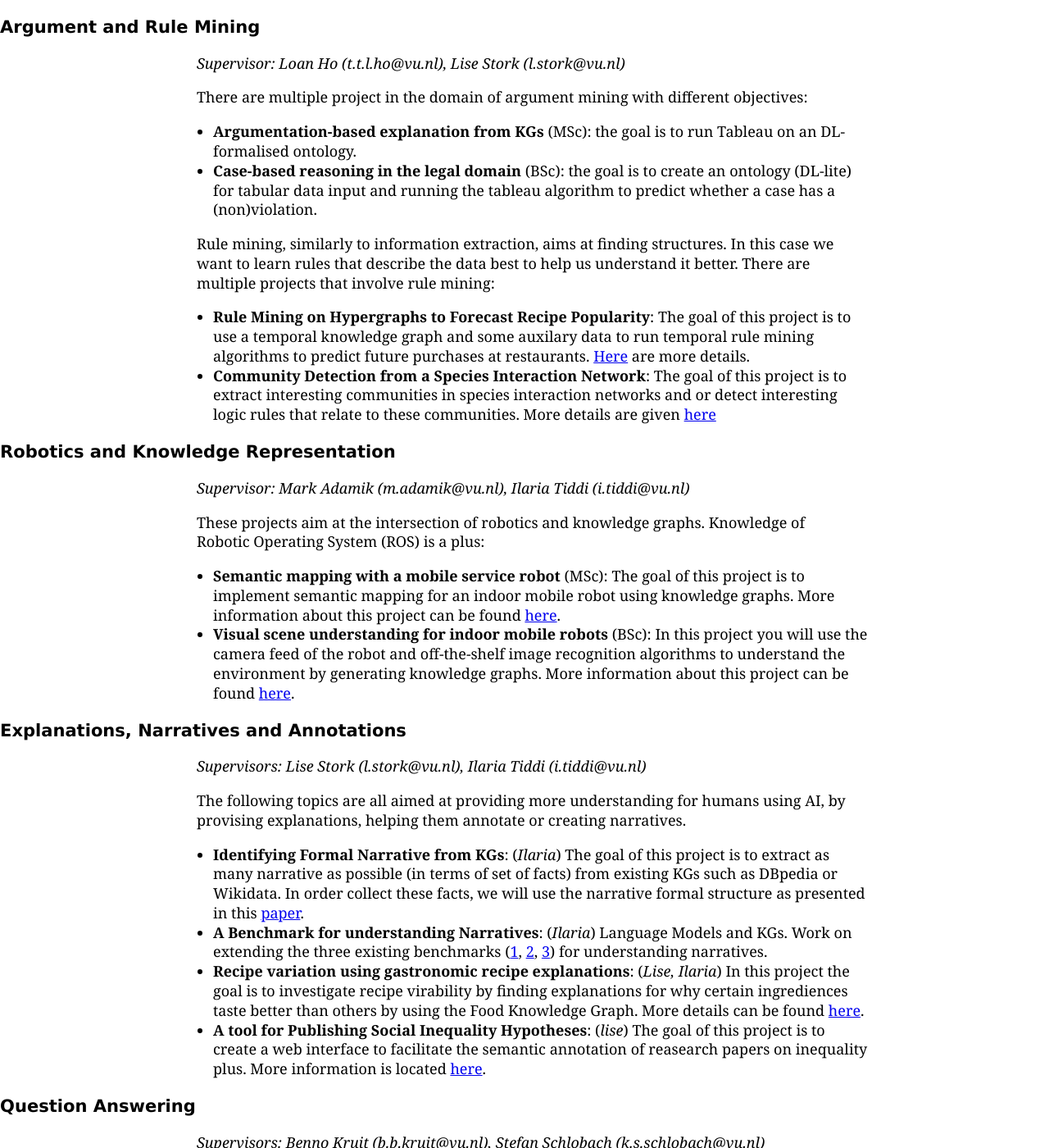
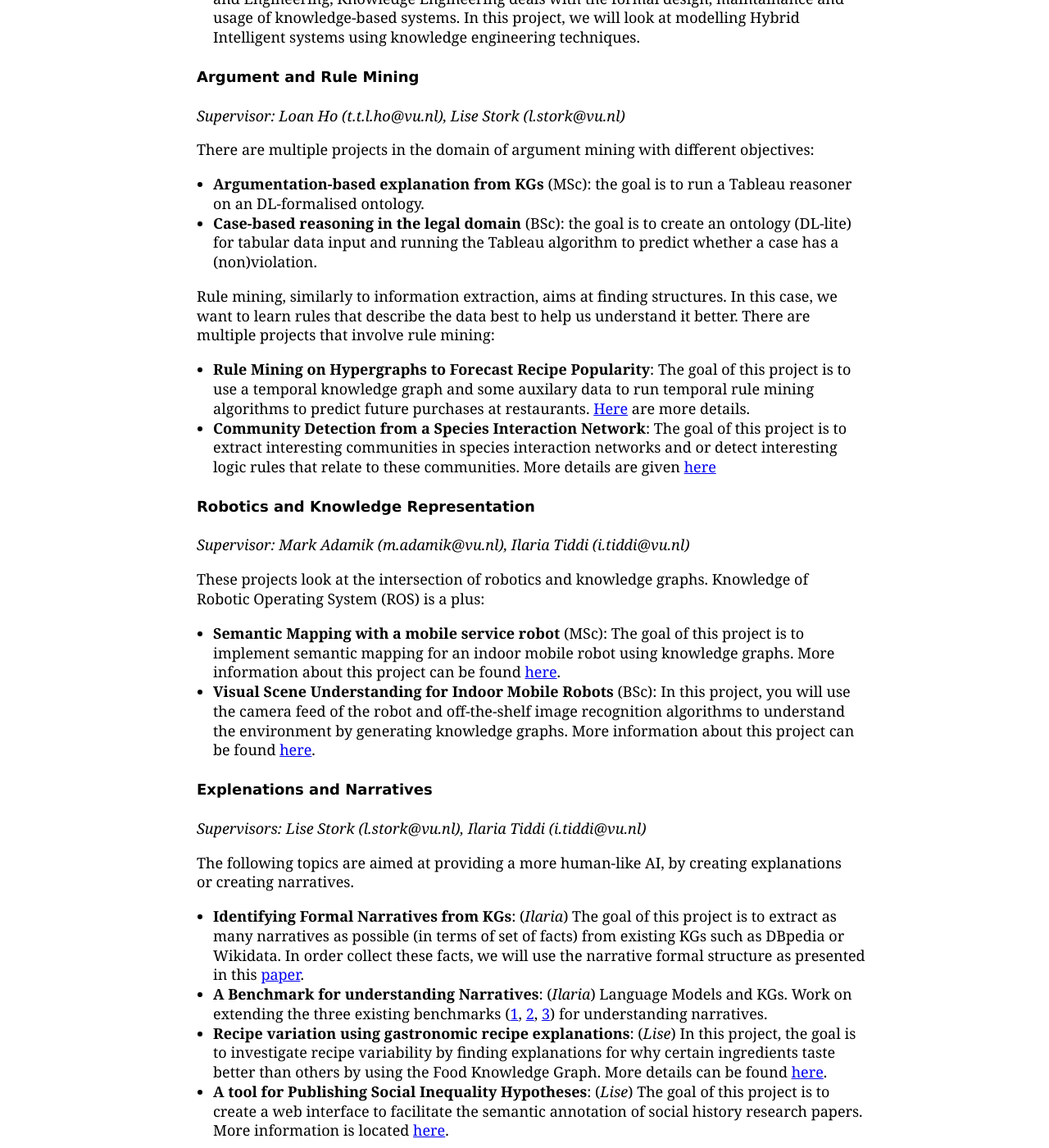
Before and after one commit to kai-vu/site, a Jekyll site: the page built from theses/index.md, in a window 1280 px wide and 1400 px high, scrolled down 2168 px. Shown: the whole window at 82% size. Built offline with Jekyll 4.4.1, drawn with Linux system fonts in a browser that asks for light colours; our own code applies the rules of GitHub Pages for plain Markdown files; some of the changed text lies outside the part shown.

Commit message:
Create index.md
typos fixed

```diff
--- a/theses/index.md
+++ b/theses/index.md
@@ -5,123 +5,120 @@
 <nav><ul>
 <li class="home"><a href="/"> <img src="../../images/logos/KAI_logo_small_transp.png" alt="KAI" width="100"/></a></li>
 <li><a href="supervision_guidlines">Expectations</a></li>
-<li><a href="#vu-theses">VU Theses</a></li>
+<li><a href="#vutheses">VU Theses</a></li>
  <li><a href="#internships">Internships</a></li>
  </ul></nav>
 
 
-# Expectations
-At KAI, we want to set clear expectations for students. At the same time we want to make sure students know what to expect from us as their supervisors. We have prepared a <a href="supervision_guidlines">short document</a> which touches upon some important points like meetings, planning and writing of your thesis.
+## Expectations
+At KAI, we set clear expectations for students. We want to make sure students know what to expect from us as their supervisors. We have prepared a <a href="supervision_guidlines">short document</a> which touches upon some important points like meetings, planning and writing of your thesis.
 
-### Table of contents
-- <a href="#vu-theses">VU Theses</a>
-    - <a href="#information-extraction">Information Extraction</a>
-    - <a href="#ontology-knowledge-graph-engineering-and-evolution">Ontology, Knowledge Graph Engineering and Evolution</a>
-    - <a href="#argument-and-rule-mining">Argument and Rule Mining</a>
-    - <a href="#robotics-and-knowledge-representation">Robotics and Knowledge Representation</a>
-    - <a href="#explanations-narratives-and-annotations">Explanations, Narratives and Annotations</a>
-    - <a href="#question-answering">Question Answering</a>
-    - <a href="#multi-lingual_problems">Multi-lingual problems</a>
-    - <a href="#semantics-of-deep-learning-methods">Semantics of Deep Learning Methods</a>
+## Theses
+
+Most of the topics below can be investigated by either BSc or MSc AI students. We also welcome groups of students working on the same or similar topic.
+
+If you are interested in one of the projects below, please contact the supervisor(s) listed to receive more information about the topics. Where available, have a look at the detailed description first. Also, keep in mind that all theses can be shaped to accomodate your interests.
+
+#### Table of contents
+- <a href="#vutheses">KAI Theses</a>
+    - <a href="##informationextraction">Information Extraction</a>
+    - <a href="##ontology/knowledge">Ontology/Knowledge Engineering</a>
+    - <a href="##argumentandrulemining">Argument and Rule Mining</a>
+    - <a href="##explenationsnarrativesannotations">Explenations, Narratives and Annotations</a>
+    - <a href="##questionanswering">Question Answering</a>
+    - <a href="##multilingualproblems">Multi-lingual problems</a>
+    - <a href="##semanticsofdeeplearningmethods">Semantics of Deep Learning Methods</a>
 - <a href="#internships">Internships</a>
-    - <a href="#elsevier">Elsevier</a>
-    - <a href="#cfwl-cyber-strategies">CFWL Cyberstrategies</a>
-    - <a href="#lareb">Lareb</a>
-    - <a href="#accenture">Accenture</a>
-    - <a href="#triply-db">Triply DB</a>
+    - <a href="##elsevier">Elsevier</a>
+    - <a href="##cflwcyberstrategies">CFWL Cyberstrategies</a>
+    - <a href="##lareb">Lareb</a>
+    - <a href="##accenture">Accenture</a>
+    - <a href="##triplydb">Triply DB</a>
 
-
-# VU Theses
-
-Most of the topics below can be investigate by either BSc or MSc AI student but also by multiple students. We also welcome groups of students working on the same or similar topic.
-
-If you are interested in one of the projects below, please contact the supervisor(s) listed to receive more information about the topics. Where available have a look at the detailed description first. Also, keep in mind that most if not all theses can be shaped to accomodate your interests.
-
-
-
-### Information Extraction
+#### Information Extraction
 *Supervisor: Benno Kruit (b.b.kruit@vu.nl), Ilaria Tiddi (i.tiddi@vu.nl), Lise Stork (l.stork@vu.nl)*
 
-We offe multiple projects under the umbrella of information extraction with varying focus. Information extraction focuses on generating structured data from unstructured inputs in an automated manner. The input as well as the output can vary based on the application or end usage of the extracted data.
+We offer multiple projects under the umbrella of information extraction with varying foci. Information extraction focuses on generating structured data from unstructured inputs in an automated manner. The input as well as the output can vary based on the application or end usage of the extracted data.
 - **Automated Processing of Scholarly Data**: *(Ilaria)* The goal of this project is to support the automatisation of processing the <a href="http://ceur-ws.org">CEUR-WS proceedings</a> data. For a BSc thesis, the objective is to extract an ontology of CEUR knowledge. For a MSc thesis, this would be extended with analysing abstracts or creating an interface for data input and knowledge graph population.
-- **Making social history research papers machine interpretable**: (*Lise*) The goal of this project is to see if we can partially automate or support the construction of knowledge graph on social history hypotheses from literature. Here is a more detailed <a href="LS_sochist">description</a>.
-- **Information extraction from Structured lists** (BSC, *Benno*): Many different kinds of documents contain lists because they are a simiple way of enumerating several related items. We want to investigate ways of extracting the information from the lists and retaining the inherent relationship between list items.
+- **Making social history research papers machine interpretable**: (*Lise*) The goal of this project is to see if we can partially automate or support the construction of knowledge graph on social history hypotheses from the literature. Here is a more detailed <a href="LS_sochist">description</a>.
+- **Information extraction from Structured lists** (BSc, *Benno*): Many different kinds of documents contain lists because they are a simiple way of enumerating several related items. We want to investigate ways of extracting the information from the lists and retaining the inherent relationship between list items.
 - **Higher-arty Relation Extraction with Qualifiers** (MSc, *Benno*): This projects aims to inverstigate new techniques for extracting complex statements with meta-information from text. The goal is to leverage ontology/schema-level information about types, relations, and meta-relations to overcome the incompleteness problem. More information can be found <a href="BK_relextract">here</a>.
-- **Multilingual Travel Knowledge Extraction** (MSc, *Benno*): In this project we want to explore approaches for linking geographical location and inforamtion together within the applciation of travel. More details are given <a href="BK_travel">here</a>.
+- **Multilingual Travel Knowledge Extraction** (MSc, *Benno*): In this project, we want to explore approaches for linking geographical location and inforamtion together within the applciation of travel. More details are given <a href="BK_travel">here</a>.
 - **Data Schema Induction for Shopping** (MSc, *Benno*): The goal is to investigate approaches for inducing a ceherent ontology for product descriptions. More information is available <a href="BK_shopping">here</a>.
 
 
-### Ontology, Knowledge Graph Engineering and Evolution
-*Supervisor: Romana Pernisch (r.pernisch@vu.nl)*
+#### Ontology/Knowledge Engineering
+*Supervisor: Romana Pernisch (r.pernisch@vu.nl), Ilaria Tiddi (i.tiddi@vu.nl)*
 
 Ontologies model specific domains. As domains evolve over time, ontologies have to be changed as well. Not only are the ontologies themsevels affected but also applications using those ontologies for various purposes. We have multiple theses in this domain.
 - **ChImp 2.0**: The ChImp Protégé plugin helps ontology engineers during this process by summarising and displaying changes and the effects of changes on the ontology as a whole. We have multiple possible projects with ChImp. More information is <a href='RP_chimp'>here</a>.
 - **Materialisation/Reasoning**: We have previously investigated the impact on the materialisation (making implicit knowledge explicit) and want to further the analysis by diving into more depth. This means that we want to investigate the types of changes in more detail but also the effect of the changes more localized in the materialisation, rather then looking at the materialisation as a whole. More details are given <a href="RP_mat">here</a>.
 - **Embeddings**: We have previously developed a methon to compare embeddings as the underlying knowledge graph changes. We want to further this method and analyse its capabilities in more detail. <a href='RP_eri'>Here</a> is the thesis description.
+- **Knowledge Engineering for Hybrid Intelligence** (Bsc, MSc): Inspired by Software Design and Engineering, Knowledge Engineering deals with the formal design, maintainance and usage of knowledge-based systems. In this project, we will look at modelling Hybrid Intelligent systems using knowledge engineering techniques.
 
 
-### Argument and Rule Mining
+#### Argument and Rule Mining
 *Supervisor: Loan Ho (t.t.l.ho@vu.nl), Lise Stork (l.stork@vu.nl)*
 
-There are multiple project in the domain of argument mining with different objectives:
-- **Argumentation-based explanation from KGs** (MSc): the goal is to run Tableau on an DL-formalised ontology.
-- **Case-based reasoning in the legal domain** (BSc): the goal is to create an ontology (DL-lite) for tabular data input and running the tableau algorithm to predict whether a case has a (non)violation.
+There are multiple projects in the domain of argument mining with different objectives:
+- **Argumentation-based explanation from KGs** (MSc): the goal is to run a Tableau reasoner on an DL-formalised ontology.
+- **Case-based reasoning in the legal domain** (BSc): the goal is to create an ontology (DL-lite) for tabular data input and running the Tableau algorithm to predict whether a case has a (non)violation.
 
-Rule mining, similarly to information extraction, aims at finding structures. In this case we want to learn rules that describe the data best to help us understand it better. There are multiple projects that involve rule mining:
+Rule mining, similarly to information extraction, aims at finding structures. In this case, we want to learn rules that describe the data best to help us understand it better. There are multiple projects that involve rule mining:
 - **Rule Mining on Hypergraphs to Forecast Recipe Popularity**: The goal of this project is to use a temporal knowledge graph and some auxilary data to run temporal rule mining algorithms to predict future purchases at restaurants. <a href="LS_tempfor">Here</a> are more details.
 - **Community Detection from a Species Interaction Network**: The goal of this project is to extract interesting communities in species interaction networks and or detect interesting logic rules that relate to these communities. More details are given <a href="LS_comdet">here</a>
 
 
-### Robotics and Knowledge Representation
+#### Robotics and Knowledge Representation
 *Supervisor: Mark Adamik (m.adamik@vu.nl), Ilaria Tiddi (i.tiddi@vu.nl)*
 
-These projects aim at the intersection of robotics and knowledge graphs. Knowledge of Robotic Operating System (ROS) is a plus:
-- **Semantic mapping with a mobile service robot** (MSc): The goal of this project is to implement semantic mapping for an indoor mobile robot using knowledge graphs. More information about this project can be found <a href="AM_semmap">here</a>.
-- **Visual scene understanding for indoor mobile robots** (BSc): In this project you will use the camera feed of the robot and off-the-shelf image recognition algorithms to understand the environment by generating knowledge graphs. More information about this project can be found <a href="AM_vsu">here</a>.
+These projects look at the intersection of robotics and knowledge graphs. Knowledge of Robotic Operating System (ROS) is a plus:
+- **Semantic Mapping with a mobile service robot** (MSc): The goal of this project is to implement semantic mapping for an indoor mobile robot using knowledge graphs. More information about this project can be found <a href="AM_semmap">here</a>.
+- **Visual Scene Understanding for Indoor Mobile Robots** (BSc): In this project, you will use the camera feed of the robot and off-the-shelf image recognition algorithms to understand the environment by generating knowledge graphs. More information about this project can be found <a href="AM_vsu">here</a>.
 
 
-### Explanations, Narratives and Annotations
+#### Explenations and Narratives
 *Supervisors: Lise Stork (l.stork@vu.nl), Ilaria Tiddi (i.tiddi@vu.nl)*
 
-The following topics are all aimed at providing more understanding for humans using AI, by provising explanations, helping them annotate or creating narratives.
-- **Identifying Formal Narrative from KGs**: (*Ilaria*) The goal of this project is to extract as many narrative as possible (in terms of set of facts) from existing KGs such as DBpedia or Wikidata. In order collect these facts, we will use the narrative formal structure as presented in this <a href="http://ceur-ws.org/Vol-2969/paper31-CAOS.pdf">paper</a>.
+The following topics are aimed at providing a more human-like AI, by creating explanations or creating narratives.
+- **Identifying Formal Narratives from KGs**: (*Ilaria*) The goal of this project is to extract as many narratives as possible (in terms of set of facts) from existing KGs such as DBpedia or Wikidata. In order collect these facts, we will use the narrative formal structure as presented in this <a href="http://ceur-ws.org/Vol-2969/paper31-CAOS.pdf">paper</a>.
 - **A Benchmark for understanding Narratives**: (*Ilaria*) Language Models and KGs. Work on extending the three existing benchmarks (<a href="https://doi.org/10.5281/zenodo.7081522">1</a>, <a href="https://zenodo.org/record/7118556">2</a>, <a href="https://zenodo.org/record/7120502">3</a>) for understanding narratives.
-- **Recipe variation using gastronomic recipe explanations**: (*Lise, Ilaria*) In this project the goal is to investigate recipe virability by finding explanations for why certain ingrediences taste better than others by using the Food Knowledge Graph. More details can be found <a href="LS_recipevar">here</a>.
-- **A tool for Publishing Social Inequality Hypotheses**: (*lise*) The goal of this project is to create a web interface to facilitate the semantic annotation of reasearch papers on inequality plus. More information is located <a href="LS_seman">here</a>.
+- **Recipe variation using gastronomic recipe explanations**: (*Lise*) In this project, the goal is to investigate recipe variability by finding explanations for why certain ingredients taste better than others by using the Food Knowledge Graph. More details can be found <a href="LS_recipevar">here</a>.
+- **A tool for Publishing Social Inequality Hypotheses**: (*Lise*) The goal of this project is to create a web interface to facilitate the semantic annotation of social history research papers. More information is located <a href="LS_seman">here</a>.
 
 
-### Question Answering
+#### Question Answering
 *Supervisors: Benno Kruit (b.b.kruit@vu.nl), Stefan Schlobach (k.s.schlobach@vu.nl)*
 
 QA is a very broad topic. We, however, focus on QA over structured data in various forms:
 - **Playing "20 Questions" with a KG** (BSc): detailed description is located <a href="BK_20questions">here</a>.
-- **Multi-modal Question Answering** (MSc)
-- **Graph Queries on Relation Databases** (MSc CS)
+- **Multi-modal Question Answering** (MSc): Description <a href="https://drive.google.com/open?id=1QwcTusbM85KmK1HiGFZJWSK4AYYWwlB9rG6AeR_jv8w">here</a>.
+- **Graph Queries on Relation Databases** (MSc CS): Description <a href="https://drive.google.com/open?id=1HByPxhswvGy8EGPjHuEOXBzwktGNXhN4brsZ2q-t1mc">here</a>.
 
 
-### Multi-lingual problems
+#### Multi-lingual problems
 *Supervisors: Benno Kruit (b.b.kruit@vu.nl)*
 
 Even though these topics would also fit under different topics already discribed above, we wanted to highlight them as they are both addressing the problem of multiple languages in different tasks:
 - **Multilingual Entity Linking** (BSc): Many names can refer to several different entities. In this project, we want to look at the problem of disambiguation and linking of entities.
-- **Multilingual Travel Knowledge Extraction** (MSc): This project is about integrating Wikivoyage location data with data from OpenStreetMap. The approach will leverage distant supervision, relation extraction, data integration and deel learning techniques. More details can be found <a href="BK_travel">here</a>.
+- **Multilingual Travel Knowledge Extraction** (MSc): This project is about integrating Wikivoyage location data with data from OpenStreetMap. The approach will leverage distant supervision, relation extraction, data integration and deep learning techniques. More details can be found <a href="BK_travel">here</a>.
 
 
-### Semantics of Deep Learning Methods
+#### Semantics of Deep Learning Methods
 *Supervisor: Ilaria Tiddi (i.tiddi@vu.nl)*
 
-- **Analysing multi-task deep models with Graph Analysis**: This is a collaboration with the Bioinformatics department. The goal is to extend previous work (1,2) to include knowledge about the data inputs of a multi-task, multi-class classifier for bioinformatics data using a KG. We will then use this information to elicit the model's inner workings and generate textual explanation for its decisions. A combination of link prediction and graph summarisation will be used.
+- **Analysing multi-task deep models with Graph Analysis**: This is a collaboration with the Bioinformatics department. The goal is to extend previous work (<a href="https://www.sciencedirect.com/science/article/pii/S0167739X21000613">1</a>,<a href="https://dl.acm.org/doi/pdf/10.1145/3460210.3493571">2</a>) to include knowledge about the data inputs of a multi-task, multi-class classifier for bioinformatics data using a KG. We will then use this information to elicit the model's inner workings and generate textual explenation for its decisions. A combination of link prediction and graph summarisation will be used.
 - **Incorporating Semantics in Message Passing methods**: Message passing models are neural network architectures that operate by propagating information along the structure of a graph over which they are trained end-to-end. Currently, these methods treat all relationships in the same way, while in knowledge graphs some edges carry more semantics than others (e.g. entity type or subclass hierarchies). Here, we will look at feeding such information in a message passing model such as R-GCN and test it in a node labelling or link prediction scenario.
-- **Extracting Semantics from neural co-activation graphs**: Here we will look at extracting taxonomical or ontological information using the analysis of the co-activation graph (CoAG) of a neural network architecture. We will use community analysis incrementally to analyse different knowledge granularities (CoAG alone, CoAG with rdfs:subClassOf, CoAG with other relationships). The taxonomy will help understand what the neural representation has learned, and it will be compared with a ground-truth KG to see how correct the neural representation is.
+- **Extracting Semantics from neural co-activation graphs**: Here, we will look at extracting taxonomical or ontological information using the analysis of the co-activation graph (CoAG) of a neural network architecture. We will use community analysis incrementally to analyse different knowledge granularities (CoAG alone, CoAG with rdfs:subClassOf, CoAG with other relationships). The taxonomy will help understand what the neural representation has learned, and it will be compared with a ground-truth KG to see how correct the neural representation is.
 
-# Internships
+## Internships
 
-### Elsevier
+#### Elsevier
 *Supervisor: Romana Pernisch (r.pernisch@vu.nl)*
 
 Elsevier is offering many theses, most of which are not listed here for now but will be added at a later point in time.
 
-### CFLW Cyber Strategies
+#### CFLW Cyber Strategies
 *Supervisors: Eljo Haspels (eljo.haspels@cflw.com), Romana Pernisch (r.pernisch@vu.nl)*
 
 CFLW is a tech startup from the Netherlands, founded at the end of 2019, based in The Hague. They develop intelligence services for law enforcement agencies, cybersecurity agencies and financial/fintech organizations. Their core product is Dark Web Monitor, which is used by various agencies around the world. For more details on CFLW see their <a href="https://cflw.com">website</a>
@@ -150,22 +147,22 @@
 - <a href="cflw_onto">Classifying the Dark Web: creating a robust Dark Web Ontology (BSc)</a>
 - <a href="cflw_activelearning">Active Learning - Improving the Dark Web Classifier based on expert input (MSc)</a>
 
-### Lareb
+#### Lareb
 *Supervisors: Romana Pernisch (r.pernisch@vu.nl), Ilaria Tiddi (i.tiddi@vu.nl)*
 
 The goal of this thesis is to extract and model the data of Lareb on drug reactions so that link prediction approach can be deployed over this data. Additionally there is also interest in aligning the extracted model with existing Knowledge Graphs on drugs.
 
-### Accenture
+#### Accenture
 *Supervisor: Ilaria Tiddi*
 
 We will be offering projects around KGs, ML and Hybrid Intelligence in collaboration with Accenture.
 
-### Triply DB
+#### Triply DB
 *Supervisors: Kathrin Dentler (kathrin.dentler@triply.cc), Ilaria Tiddi (i.tiddi@vu.nl)*
 
-There are several project available in collaboration with <a href="https://triplydb.com/">Triply DB</a> on using Machine Learning and NLP over large scale KGs. Group work is possible and projects can be either BSc or MSc.
+Triply is a company offering infrastructure solutions for knowledge graph-based data. There are several project available in collaboration with <a href="https://triplydb.com/">Triply DB</a> on using Machine Learning and NLP over large scale KGs. Group work is possible and projects can be either BSc or MSc.
 
 - **Semantic Data Quality**: Develop a method to automatically detect common mistakes in ontologies. Examples can be: taxonomic loops, inconsistency, or redundancies in ontologies. Use these mistakes to identify, for instance, outdated knowledge.
 - **Semantic Explanations**: The goal here is to automatically generate natural language explanations from complex data structures (graphs). We will be looking at building explanations in the form of argumentative structure (cfr. Toulmin's model) for specific given facts.
 - **Semantic Search Engine**: The project aims at creating a search engine over several knowledge graphs, that can allow look up all IRIs in the Semantic Web.
-- **Fair Semantics**: Here we aim at detecting discriminatory features in datasets such as most recurring classes or properties. We can then use them to create "prescriptions" or "manuals" for a datasets, to describe their biases and the underlying assumptions that may be found in the data. Could be extended to develop a method to overcome such bias.
+- **Fair Semantics**: Here, we aim at detecting discriminatory features in datasets such as most recurring classes or properties. We can then use them to create "prescriptions" or "manuals" for a datasets, to describe their biases and the underlying assumptions that may be found in the data. Could be extended to develop a method to overcome such bias.
```
